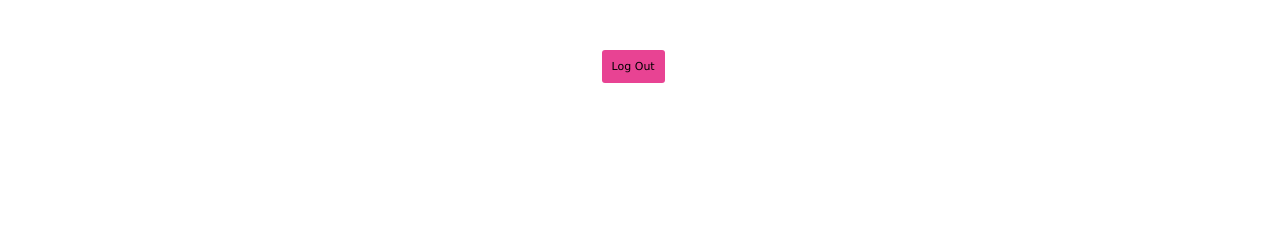
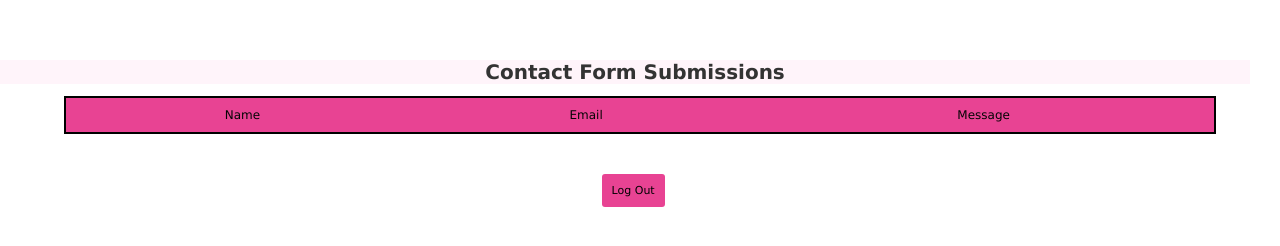
Before and after one commit to altin53/webprojekti, a PHP site: page /dashboard.php in a window 1280 px wide. Shown: the part 194-440 px from the top of the page. Run offline with PHP 8.4, Linux system fonts and the light colour scheme; the visitor is signed in with stand-in values (Sample User, id 1); data that the repository does not hold is empty.

```diff
--- a/dashboard.php
+++ b/dashboard.php
@@ -23,6 +23,10 @@ if (isset($_POST['delete_user'])) {
 // Get all user data from the login table
 $query = "SELECT id, name, email FROM login";
 $result = mysqli_query($conn, $query);
+
+// Get all contact form data from the contact table
+$query_contact = "SELECT  name, email, textarea FROM contact";
+$result_contact = mysqli_query($conn, $query_contact);
 
 ?>
 
@@ -53,7 +57,7 @@ $result = mysqli_query($conn, $query);
         </div>
     <?php endif ?>
 
-    <table class="tabela" >
+    <table class="tabela">
         <tr>
             <th>ID</th>
             <th>Username</th>
@@ -68,14 +72,36 @@ $result = mysqli_query($conn, $query);
                 <td>
                     <form method="post">
                         <input type="hidden" name="user_id" value="<?php echo $row['id'] ?>">
+
                         <button type="submit" class="deletebutton" name="delete_user">Delete</button>
+
+
                     </form>
                 </td>
             </tr>
-
         <?php endwhile ?>
     </table>
-    <a class="logoutbutton" href="logout.php"  name="logout" >Log Out</a>
 
-</body>
-</html>
+    <h2  class="usercontactxt">Contact Form Submissions</h2>
+    <table class="tabela">
+        <tr>
+
+            <th>Name</th>
+            <th>Email</th>
+            <th>Message</th>
+        </tr>
+        <?php while ($row_contact = mysqli_fetch_assoc($result_contact)) : ?>
+            <tr>
+
+                <td><?php echo $row_contact['name'] ?></td>
+                <td><?php echo $row_contact['email'] ?></td>
+                <td><?php echo $row_contact['textarea'] ?></td>
+            </tr>
+
+            <?php endwhile ?>
+       </table>
+                  <a class="logoutbutton" href="logout.php"  name="logout" >Log Out</a>
+
+                  <h1 class="opa"></h1>
+        </body>
+    </html>
--- a/loginverify.php
+++ b/loginverify.php
@@ -21,10 +21,12 @@ class Login {
 
             if (empty($this->username)) {
                 $this->errors['username'] = "Username required";
+                echo"username required";
             }
 
             if (empty($this->password)) {
                 $this->errors['password'] = "Password required";
+                echo "password required";
             }
 
             if (empty($this->errors)) {
@@ -45,6 +47,7 @@ class Login {
                     }
                 } else {
                     $this->errors['login_fail'] = "Wrong username/password combination";
+                    echo 'wrong username or password';
                 }
             }
         }
--- a/style.css
+++ b/style.css
@@ -766,13 +782,15 @@ table.tabela {
 
   .logoutbutton{
     position: relative;
+    margin-top: 15px;
     font-size: 11px;
     padding: 10px;
     border-radius: 3px;
     color:black;
     background-color: var(--pink);
-    top: 60px;
+    top: 50px;
     left: 47%;
+
   }
 
    a[name="logout"]:hover {
@@ -793,3 +811,48 @@ table.tabela {
     cursor: pointer;
 
   }
+
+
+  /*stilizimi i slider ne login*/
+  .slider {
+    position: relative;
+    width: 600px;
+    height: 300px;
+    overflow: hidden;
+    left: -400px;
+    top: 50px;
+     background-color: white;
+     border-radius: 10px;
+     background: rgb(184,243,209);
+     background: linear-gradient(90deg, rgba(184,243,209,1) 0%, rgba(77,235,254,1) 12%, rgba(181,243,207,1) 25%, rgba(198,243,218,1) 55%, rgba(2,0,36,1) 62%, rgba(252,244,251,1) 62%, rgba(0,242,97,1) 91%, rgba(0,255,105,1) 95%);
+  }
+
+  .slide {
+    position: absolute;
+    top: 0;
+    width: 100%;
+    height: 100%;
+    transition: opacity 1s ease-in-out;
+  }
+
+  .slide.active {
+    opacity: 1;
+    z-index: 1;
+  }
+
+.usercontactxt{
+    position: relative;
+    right: 30px;
+    padding-left: 50px;
+    color:#333;
+      background:rgba(255, 51, 153,.05);
+      margin-top: 60px;
+      margin-bottom: 12px;
+      text-align: center;
+
+}
+
+.opa{
+height: 100px;
+}
+/*------------------------------------------------------------------------------*/
```
Also changed, not shown: other parts of style.css (+25 -9 lines), login.php (+19 -0 lines), products.php (+10 -10 lines), slide.js (added, +23 -0 lines), addtocart.php (deleted).
